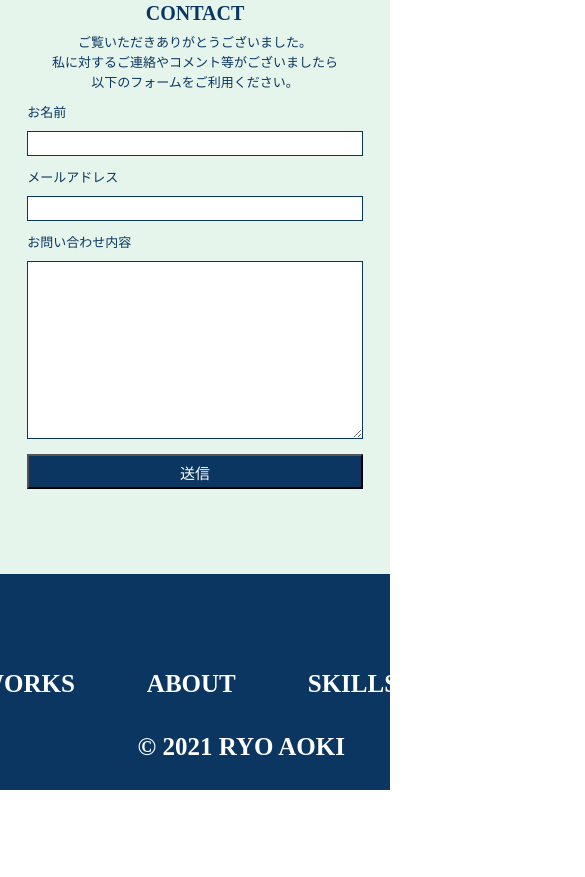
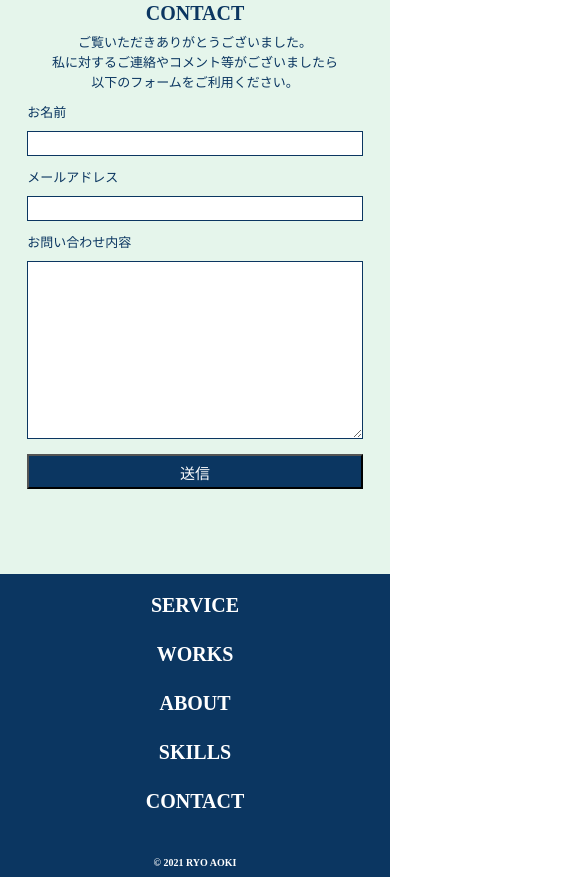
Before and after one commit to Ryo-Aoki-8282/my-portlio, a website: page index.html in a window 390 px wide. Shown: the part 3195-4072 px from the top of the page, 585 px wide, since content can reach past the window. Before the commit the page ends 3985 px from the top, so only its background shows below. Drawn offline with Linux system fonts and the light colour scheme; a web font is replaced by a local one.

Commit message:
footer-sp完成

```diff
--- a/sass/_main.scss
+++ b/sass/_main.scss
@@ -137,6 +137,12 @@ Foundation
   background-color: #0b3661;
   height: 216px;
   position: relative;
+  @include tabletScreen {
+    height: 150px;
+  }
+  @include wideMobileScreen {
+    height: 303px;
+  }
 }
 
 .l-footer__nav {
@@ -149,11 +155,27 @@ Foundation
   display: flex;
   list-style: none;
   margin-top: 97px;
+  @include tabletScreen {
+    margin-top: 68px;
+  }
+  @include wideMobileScreen {
+    align-items: center;
+    flex-direction: column;
+    margin-top: 21px;
+  }
 }
 
 .l-footer__list-item {
   font: normal normal 900 25px/25px Cooper Std;
   margin: 0 36px;
+  @include tabletScreen {
+    font-size: 20px;
+    line-height: 20px;
+    margin: 0 13px;
+  }
+  @include wideMobileScreen {
+    margin-bottom: 29px;
+  }
 }
 
 .l-footer__copyright {
@@ -162,6 +184,19 @@ Foundation
   position: absolute;
   right: 45px;
   bottom: 31px;
+  @include tabletScreen {
+    font-size: 15px;
+    line-height: 15px;
+    right: 20px;
+    bottom: 20px;
+  }
+  @include wideMobileScreen {
+    font-size: 10px;
+    margin-top: 35px;
+    position: relative;
+    right: 0;
+    text-align: center;
+  }
 }
 
 /* Main
@@ -608,6 +643,9 @@ Foundation
   width: 100%;
   overflow: hidden;
   position: relative;
+  @include tabletScreen {
+    height: 970px;
+  }
   @include wideMobileScreen {
     height: 761px;
   }
```
Also changed, not shown: css/style.css.
